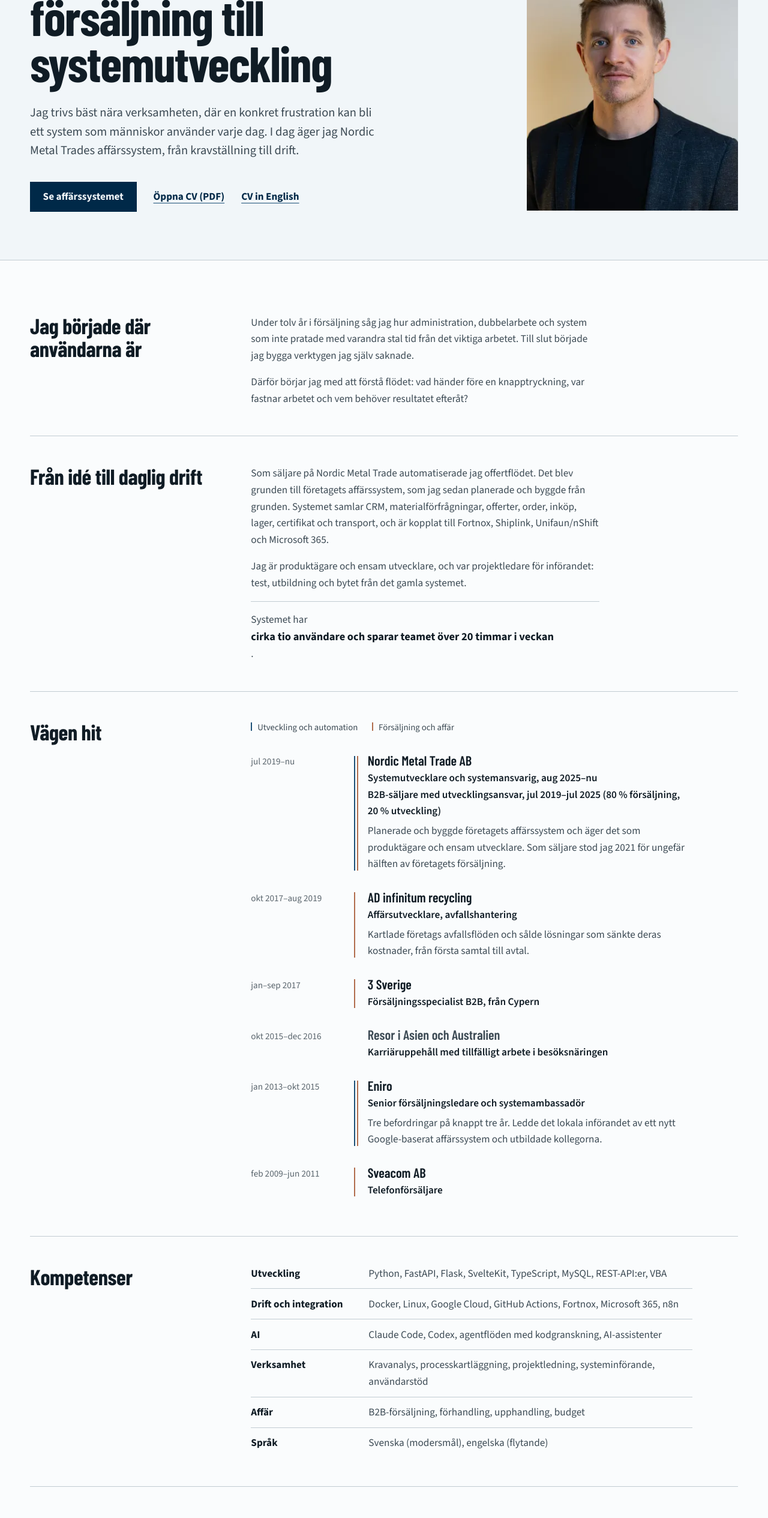
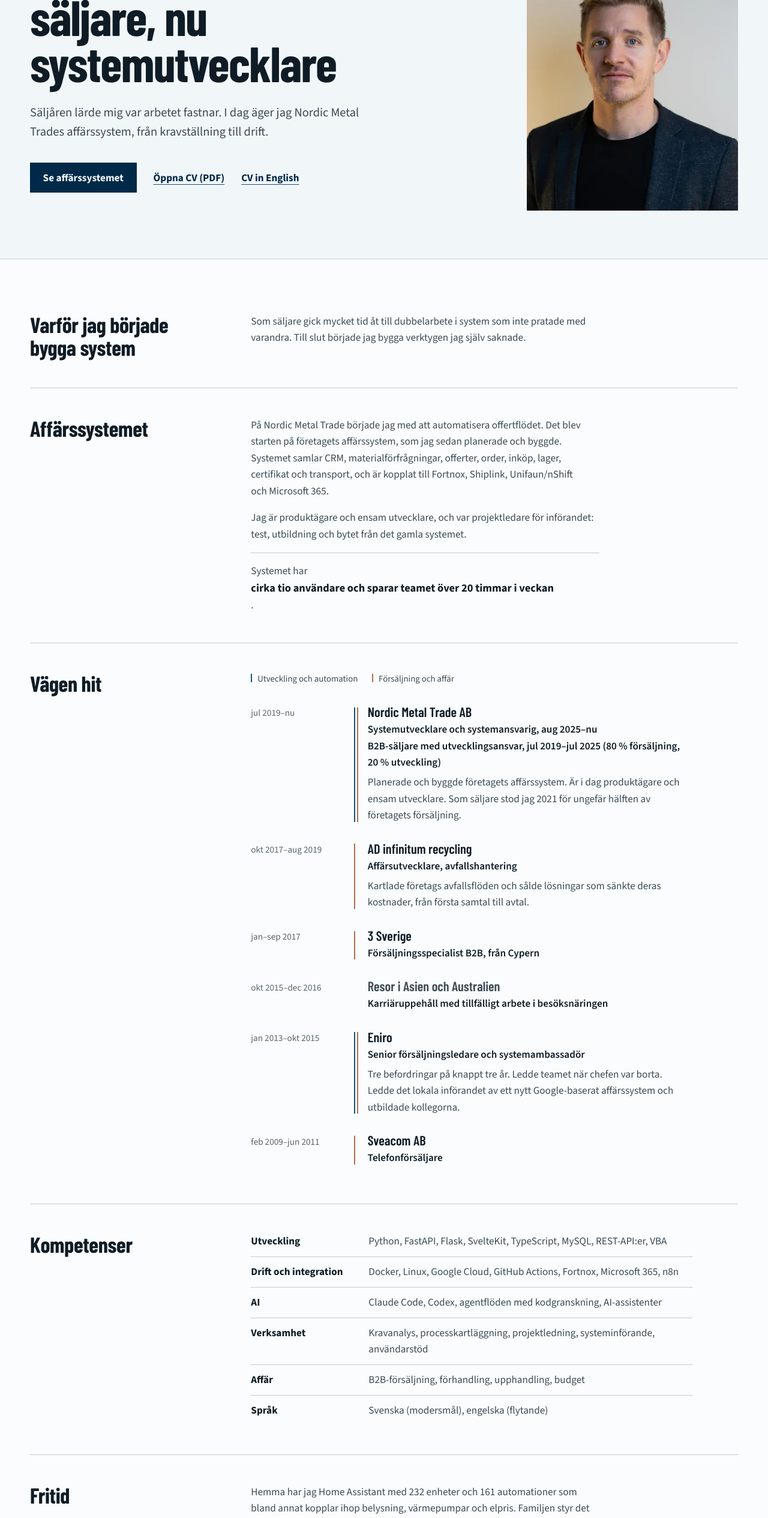
Before and after one commit to lixenstrand/portfolio, a SvelteKit app in the folder portfolio-svelte/: page /about in a window 1280 px wide. Shown: the part 234-2764 px from the top of the page at 60% size. Built offline with nearby package versions, Linux system fonts and the light colour scheme.

Commit message:
Codex-rättelser på sajten, nya CV-PDF:er

```diff
--- a/portfolio-svelte/src/hooks.server.ts
+++ b/portfolio-svelte/src/hooks.server.ts
@@ -3,7 +3,7 @@ import type { Handle } from '@sveltejs/kit';
 export const handle: Handle = async ({ event, resolve }) => {
 	// The old CV exposed a street address; send old links to the current CV.
 	if (event.url.pathname === '/cv/magnus_lixenstrand_cv.pdf') {
-		return new Response(null, { status: 301, headers: { location: '/cv/magnus_lixenstrand_cv_2026.pdf?v=3' } });
+		return new Response(null, { status: 301, headers: { location: '/cv/magnus_lixenstrand_cv_2026.pdf?v=4' } });
 	}
 
 	const response = await resolve(event);
--- a/portfolio-svelte/src/lib/components/Contact.svelte
+++ b/portfolio-svelte/src/lib/components/Contact.svelte
@@ -5,8 +5,8 @@
 		<a class="contact-email" href="mailto:mlixenstrand@gmail.com">mlixenstrand@gmail.com</a>
 		<ul class="contact-links">
 			<li><a href="https://www.linkedin.com/in/magnus-lixenstrand/" target="_blank" rel="noopener noreferrer" aria-label="LinkedIn, öppnas i ny flik">LinkedIn</a></li>
-			<li><a href="/cv/magnus_lixenstrand_cv_2026.pdf?v=3" target="_blank" rel="noopener noreferrer" aria-label="CV (PDF), öppnas i ny flik">CV (PDF)</a></li>
-			<li><a href="/cv/magnus_lixenstrand_cv_2026_en.pdf?v=3" target="_blank" rel="noopener noreferrer" aria-label="CV in English (PDF), opens in a new tab" lang="en">CV in English (PDF)</a></li>
+			<li><a href="/cv/magnus_lixenstrand_cv_2026.pdf?v=4" target="_blank" rel="noopener noreferrer" aria-label="CV (PDF), öppnas i ny flik">CV (PDF)</a></li>
+			<li><a href="/cv/magnus_lixenstrand_cv_2026_en.pdf?v=4" target="_blank" rel="noopener noreferrer" aria-label="CV in English (PDF), opens in a new tab" lang="en">CV in English (PDF)</a></li>
 		</ul>
 	</div>
 </section>
--- a/portfolio-svelte/src/lib/components/Footer.svelte
+++ b/portfolio-svelte/src/lib/components/Footer.svelte
@@ -7,8 +7,8 @@
 	<nav class="footer-links" aria-label="Kontakt och profiler">
 		<a href="mailto:mlixenstrand@gmail.com">mlixenstrand@gmail.com</a>
 		<a href="https://www.linkedin.com/in/magnus-lixenstrand/" target="_blank" rel="noopener noreferrer" aria-label="LinkedIn, öppnas i ny flik">LinkedIn</a>
-		<a href="/cv/magnus_lixenstrand_cv_2026.pdf?v=3" target="_blank" rel="noopener noreferrer" aria-label="CV (PDF), öppnas i ny flik">CV (PDF)</a>
-		<a href="/cv/magnus_lixenstrand_cv_2026_en.pdf?v=3" target="_blank" rel="noopener noreferrer" aria-label="CV in English (PDF), opens in a new tab" lang="en">CV in English (PDF)</a>
+		<a href="/cv/magnus_lixenstrand_cv_2026.pdf?v=4" target="_blank" rel="noopener noreferrer" aria-label="CV (PDF), öppnas i ny flik">CV (PDF)</a>
+		<a href="/cv/magnus_lixenstrand_cv_2026_en.pdf?v=4" target="_blank" rel="noopener noreferrer" aria-label="CV in English (PDF), opens in a new tab" lang="en">CV in English (PDF)</a>
 	</nav>
 	<p class="footer-copy">© {currentYear} Magnus Lixenstrand, Jönköping</p>
 </footer>
--- a/portfolio-svelte/src/lib/components/Navigation.svelte
+++ b/portfolio-svelte/src/lib/components/Navigation.svelte
@@ -107,7 +107,7 @@
 			</ul>
 		</div>
 
-		<a href="/cv/magnus_lixenstrand_cv_2026.pdf?v=3" target="_blank" rel="noopener noreferrer" aria-label="CV, PDF i ny flik" class="nav-cv" onclick={() => closeMenu(false)}>CV</a>
+		<a href="/cv/magnus_lixenstrand_cv_2026.pdf?v=4" target="_blank" rel="noopener noreferrer" aria-label="CV, PDF i ny flik" class="nav-cv" onclick={() => closeMenu(false)}>CV</a>
 
 		<button
 			bind:this={hamburgerButton}
--- a/portfolio-svelte/src/routes/+error.svelte
+++ b/portfolio-svelte/src/routes/+error.svelte
@@ -16,6 +16,6 @@
 	<div class="cta-group">
 		<a href="/" class="cta-primary">Till startsidan</a>
 		<a href="/#affarssystemet" class="cta-secondary">Se affärssystemet</a>
-		<a href="/cv/magnus_lixenstrand_cv_2026.pdf?v=3" target="_blank" rel="noopener noreferrer" aria-label="Öppna CV (PDF) i ny flik" class="cta-secondary">Öppna CV (PDF)</a>
+		<a href="/cv/magnus_lixenstrand_cv_2026.pdf?v=4" target="_blank" rel="noopener noreferrer" aria-label="Öppna CV (PDF) i ny flik" class="cta-secondary">Öppna CV (PDF)</a>
 	</div>
 </section>
--- a/portfolio-svelte/src/routes/about/+page.svelte
+++ b/portfolio-svelte/src/routes/about/+page.svelte
@@ -1,6 +1,6 @@
 <script lang="ts">
-	const cv = '/cv/magnus_lixenstrand_cv_2026.pdf?v=3';
-	const cvEn = '/cv/magnus_lixenstrand_cv_2026_en.pdf?v=3';
+	const cv = '/cv/magnus_lixenstrand_cv_2026.pdf?v=4';
+	const cvEn = '/cv/magnus_lixenstrand_cv_2026_en.pdf?v=4';
 
 	// Same roles and track lines as the CV: steel = development, clay = sales.
 	const career = [
@@ -9,7 +9,7 @@
 			org: 'Nordic Metal Trade AB',
 			track: 'both',
 			titles: ['Systemutvecklare och systemansvarig, aug\u00A02025–nu', 'B2B-säljare med utvecklingsansvar, jul\u00A02019–jul\u00A02025 (80\u00A0% försäljning, 20\u00A0% utveckling)'],
-			text: 'Planerade och byggde företagets affärssystem och äger det som produktägare och ensam utvecklare. Som säljare stod jag 2021 för ungefär hälften av företagets försäljning.'
+			text: 'Planerade och byggde företagets affärssystem. Är i dag produktägare och ensam utvecklare. Som säljare stod jag 2021 för ungefär hälften av företagets försäljning.'
 		},
 		{
 			period: 'okt 2017–aug 2019',
@@ -25,7 +25,7 @@
 			org: 'Eniro',
 			track: 'both',
 			titles: ['Senior försäljningsledare och systemambassadör'],
-			text: 'Tre befordringar på knappt tre år. Ledde det lokala införandet av ett nytt Google-baserat affärssystem och utbildade kollegorna.'
+			text: 'Tre befordringar på knappt tre år. Ledde teamet när chefen var borta. Ledde det lokala införandet av ett nytt Google-baserat affärssystem och utbildade kollegorna.'
 		},
 		{ period: 'feb 2009–jun 2011', org: 'Sveacom AB', track: 'sales', titles: ['Telefonförsäljare'] }
 	];
@@ -40,7 +40,7 @@
 	];
 
 	const title = 'Om Magnus Lixenstrand – från försäljning till systemutveckling';
-	const description = 'Magnus Lixenstrand arbetade tolv år i försäljning och har sedan byggt ett affärssystem som används varje dag. Om hans bakgrund och kompetenser.';
+	const description = 'Magnus Lixenstrand har sålt i tolv år och byggt ett affärssystem som används varje dag. Om hans bakgrund och kompetenser.';
 </script>
 
 <svelte:head>
@@ -65,8 +65,8 @@
 
 <section class="hero hero-about" aria-labelledby="om-rubrik">
 	<div class="hero-copy">
-		<h1 id="om-rubrik">Från tolv år i försäljning till systemutveckling</h1>
-		<p class="lede">Jag trivs bäst nära verksamheten, där en konkret frustration kan bli ett system som människor använder varje dag. I dag äger jag Nordic Metal Trades affärssystem, från kravställning till drift.</p>
+		<h1 id="om-rubrik">Tolv år som säljare, nu systemutvecklare</h1>
+		<p class="lede">Säljåren lärde mig var arbetet fastnar. I dag äger jag Nordic Metal Trades affärssystem, från kravställning till drift.</p>
 		<div class="cta-group">
 			<a href="/#affarssystemet" class="cta-primary">Se affärssystemet</a>
 			<a href={cv} target="_blank" rel="noopener noreferrer" aria-label="Öppna CV (PDF) i ny flik" class="cta-secondary">Öppna CV (PDF)</a>
@@ -84,17 +84,16 @@
 
 <div class="about">
 	<section>
-		<h2>Jag började där användarna är</h2>
+		<h2>Varför jag började bygga system</h2>
 		<div class="about-text">
-			<p>Under tolv år i försäljning såg jag hur administration, dubbelarbete och system som inte pratade med varandra stal tid från det viktiga arbetet. Till slut började jag bygga verktygen jag själv saknade.</p>
-			<p>Därför börjar jag med att förstå flödet: vad händer före en knapptryckning, var fastnar arbetet och vem behöver resultatet efteråt?</p>
+			<p>Som säljare gick mycket tid åt till dubbelarbete i system som inte pratade med varandra. Till slut började jag bygga verktygen jag själv saknade.</p>
 		</div>
 	</section>
 
 	<section>
-		<h2>Från idé till daglig drift</h2>
+		<h2>Affärssystemet</h2>
 		<div class="about-text">
-			<p>Som säljare på Nordic Metal Trade automatiserade jag offertflödet. Det blev grunden till företagets affärssystem, som jag sedan planerade och byggde från grunden. Systemet samlar CRM, materialförfrågningar, offerter, order, inköp, lager, certifikat och transport, och är kopplat till Fortnox, Shiplink, Unifaun/nShift och Microsoft&nbsp;365.</p>
+			<p>På Nordic Metal Trade började jag med att automatisera offertflödet. Det blev starten på företagets affärssystem, som jag sedan planerade och byggde. Systemet samlar CRM, materialförfrågningar, offerter, order, inköp, lager, certifikat och transport, och är kopplat till Fortnox, Shiplink, Unifaun/nShift och Microsoft&nbsp;365.</p>
 			<p>Jag är produktägare och ensam utvecklare, och var projektledare för införandet: test, utbildning och bytet från det gamla systemet.</p>
 			<p class="about-result">Systemet har <strong>cirka tio användare och sparar teamet över 20 timmar i veckan</strong>.</p>
 		</div>
@@ -134,9 +133,9 @@
 	</section>
 
 	<section>
-		<h2>Bortom jobbet</h2>
+		<h2>Fritid</h2>
 		<div class="about-text">
-			<p>Hemma experimenterar jag vidare. Home Assistant har 232 enheter och 161 automationer för bland annat temperatur, belysning och vardagsrutiner, och familjen styr det från en egen dashboard.</p>
+			<p>Hemma har jag Home Assistant med 232 enheter och 161 automationer som bland annat kopplar ihop belysning, värmepumpar och elpris. Familjen styr det från en egen dashboard.</p>
 			<p>Jag bor i Jönköping, reser gärna med min sambo och springer för att hålla huvudet klart.</p>
 		</div>
 	</section>
```
Also changed, not shown: portfolio-svelte/src/routes/+page.svelte (+6 -6 lines), 2 other files (tests, documents, lock files or other folders).
